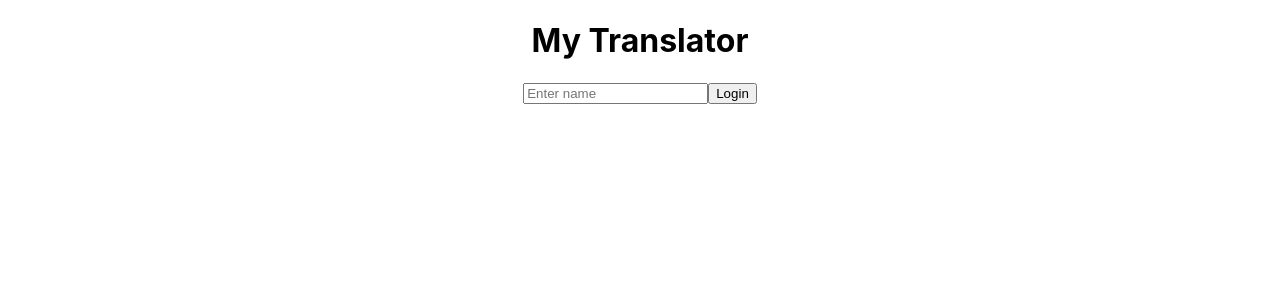
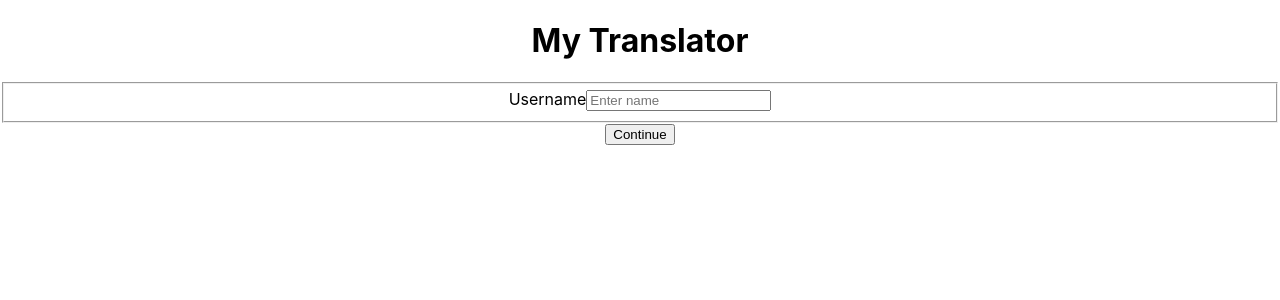
Before and after one commit to KittCheung1/my-translator, a React (Create React App) app: page / in a window 1280 px wide. Shown: the top 300 px of the page. Built offline with nearby package versions, Linux system fonts and the light colour scheme.

Commit message:
feat: console log input

```diff
--- a/src/App.css
+++ b/src/App.css
@@ -2,17 +2,8 @@
   text-align: center;
 }
 
-.App-logo {
-  height: 40vmin;
-  pointer-events: none;
-}
 
-@media (prefers-reduced-motion: no-preference) {
-  .App-logo {
-    animation: App-logo-spin infinite 20s linear;
-  }
-}
-
+/*
 .App-header {
   background-color: #282c34;
   min-height: 100vh;
@@ -22,18 +13,8 @@
   justify-content: center;
   font-size: calc(10px + 2vmin);
   color: white;
-}
+} */
 
 .App-link {
   color: #61dafb;
 }
-
-
-@keyframes App-logo-spin {
-  from {
-    transform: rotate(0deg);
-  }
-  to {
-    transform: rotate(360deg);
-  }
-}
--- a/src/Components/Views/Login.js
+++ b/src/Components/Views/Login.js
@@ -4,35 +4,43 @@ const Users = () => {
   const [users, setUsers] = useState([]);
   const [name, setName] = useState("")
 
+
   const handleInput = event => {
     setName(event.target.value)
   }
 
-  const usernames = users.map((user) => {
-    if (name === user.username) {
-      //load new route
-      return name
-    }
-    //else return user to login page
-  })
+  function displayUser ()
+  {
+    console.log(name)
+  }
+
+  // const usernames = users.map((user) => {
+  //   if (name === user.username) {
+  //     //load new route
+  //     return name
+  //   }
+  //   //else return user to login page
+  // })
 
   //   async function getUser(name) {
   //     const response = await fetch("https://trivia-game-noroff-api.herokuapp.com/trivia");
   //     const data = await response.json();
-  //     return data.find(x => x.username === name);
+  //     const result = data.find(x => x.username === name);
+  //     setUsers(result);
+  //     console.log(result)
   // }
 
-  const handleLoadUserData = async () => {
-    const response = await fetch(
-      "https://trivia-game-noroff-api.herokuapp.com/trivia"
-    );
-    const result = await response.json();
-    ;
-    setUsers(result);
-    console.log(result)
-  };
+  // getUser(name)
 
-  // const handleTranslation =
+  // const handleLoadUserData = async () => {
+  //   const response = await fetch(
+  //     "https://trivia-game-noroff-api.herokuapp.com/trivia"
+  //   );
+  //   const result = await response.json();
+  //   ;
+  //   setUsers(result);
+  //   console.log(result)
+  // };
 
   return (
 
@@ -40,11 +48,15 @@ const Users = () => {
       <div>
 
         <h1> My Translator </h1>
+        <form>
+          <fieldset >
+            <label>Username</label>
+            <input type="text" value={name} placeholder="Enter name" onInput={handleInput}></input>
+          </fieldset>
+            <button onClick={displayUser}>Continue</button>
+            <p>{name}</p>
 
-        <input type="text" value={name} placeholder="Enter name" onInput={handleInput}></input>
-        <button onClick={handleLoadUserData}>Login</button>
-        <p>{usernames}</p>
-
+        </form>
       </div>
 
     </div>
```
Also changed, not shown: src/Components/Views/Login.css (+12 -0 lines).
